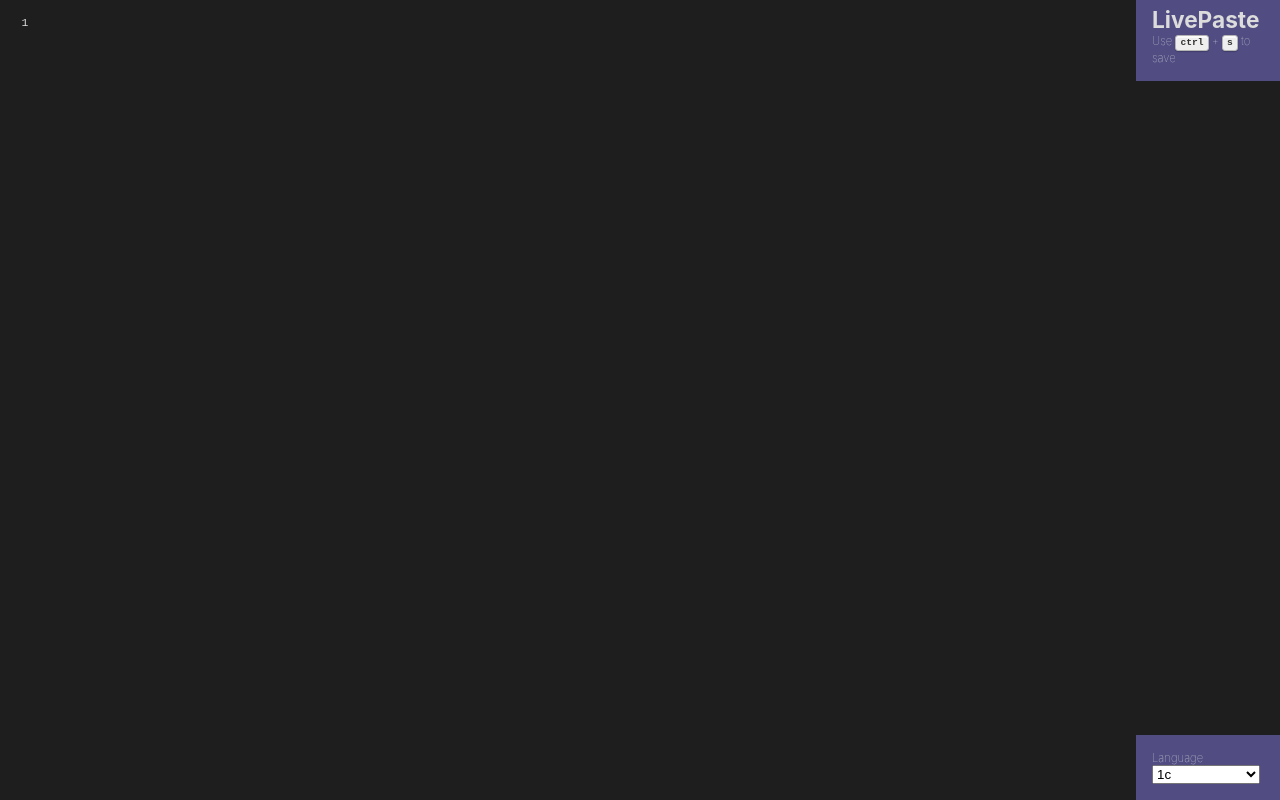
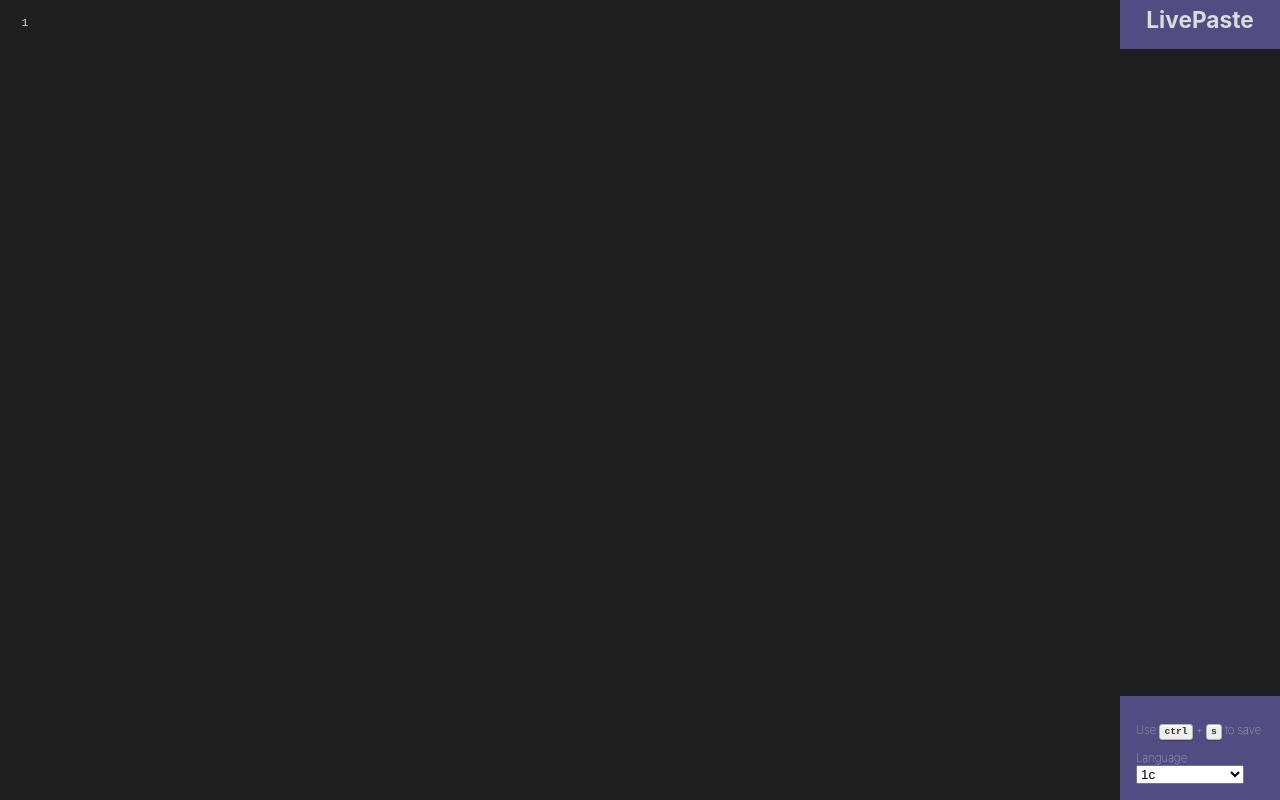
Before and after one commit to slimf1/LivePasteClient, a React (Create React App) app: page / in a window 1280 px wide. Built offline with nearby package versions, Linux system fonts and the light colour scheme.

Commit message:
Links draft

```diff
--- a/src/App.css
+++ b/src/App.css
@@ -48,7 +48,26 @@ pre {
   z-index: 1000;
   background-color: rgb(132, 125, 231, 0.5);
   padding: 1rem;
-  width: 7rem;
+  width: 8rem;
+}
+
+.icons {
+  width: 100%;
+  margin-top: 0.5rem;
+  margin-bottom: -0.75rem;
+}
+
+.icons i {
+  margin: 0.5rem;
+}
+
+.icons a {
+  color: inherit;
+  text-decoration: inherit;
+}
+
+.icons a:hover {
+  text-shadow: 2px 2px 5px rgb(132, 125, 231, 0.5);
 }
 
 .paste-form label, .paste-form input {
@@ -56,13 +75,14 @@ pre {
 }
 
 .menu {
+  text-align: center;
   position: fixed;
   top: 0;
   right: 0;
   z-index: 1000;
   background-color: rgb(132, 125, 231, 0.5);
   padding: 1rem;
-  width: 7rem;
+  width: 8rem;
 }
 
 .menu h1 {
--- a/src/App.tsx
+++ b/src/App.tsx
@@ -11,8 +11,8 @@ function App() {
 
   return (
     <>
-      <Menu />
       <Router history={history}>
+        <Menu />
         <Main />
       </Router>
     </>
--- a/src/components/Menu.tsx
+++ b/src/components/Menu.tsx
@@ -1,10 +1,22 @@
 import React from 'react';
+import { Link } from 'react-router-dom';
 
 const Menu: React.FC = () => {
   return (
     <div className="menu">
       <h1>LivePaste</h1>
-      <p>Use <kbd>ctrl</kbd> + <kbd>s</kbd> to save</p>
+
+      <div className="icons">
+        <Link to="/">
+          <i className="fa fa-home" />
+        </Link>
+        <Link to="/about">
+          <i className="fa fa-info-circle" />
+        </Link>
+        <Link to="/guide">
+          <i className="fa fa-question" />
+        </Link>
+      </div>
     </div>
   );
 }
--- a/src/components/Options.tsx
+++ b/src/components/Options.tsx
@@ -22,6 +22,9 @@ const Options: React.FC<OptionsProps> = ({
       className="paste-form"
       onChange={handleChange}
     >
+      <p>
+        Use <kbd>ctrl</kbd> + <kbd>s</kbd> to save
+      </p>
       <label htmlFor="language">
         Language
       </label>
--- a/src/routes/Paste.tsx
+++ b/src/routes/Paste.tsx
@@ -3,6 +3,8 @@ import { useHistory, useParams } from 'react-router-dom';
 import StaticEditor from '../components/StaticEditor';
 import { API_BASE_URL } from '../Constants';
 import { highlight, highlightBlock, listLanguages } from 'highlight.js';
+
+const languages = listLanguages();
 
 interface ParamTypes {
   pasteID: string;
@@ -15,7 +17,6 @@ const Paste: React.FC = () => {
   const [errorMessage, setErrorMessage] = useState<string | null>(null);
   const numericPasteID = parseInt(pasteID);
   const history = useHistory();
-  const languages = listLanguages();
 
   useEffect(() => {
     fetch(`${API_BASE_URL}pastes/${numericPasteID}`, {
```
